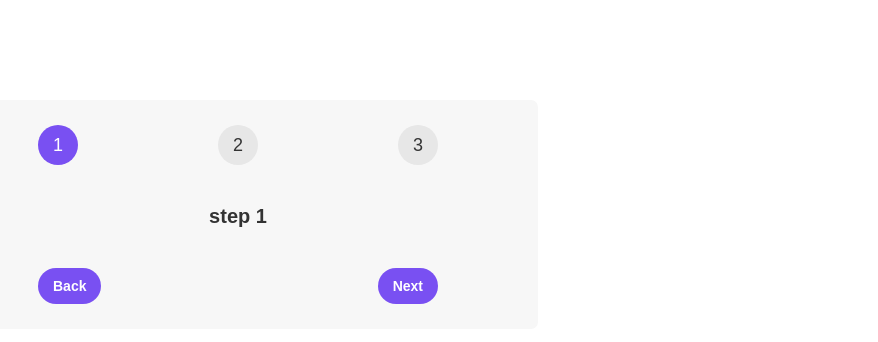
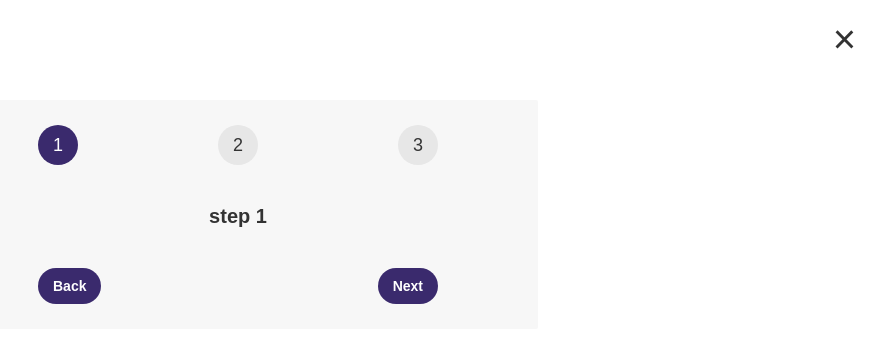
Before and after one commit to qaserge/react-steps, a React (Create React App) app: page / in a window 1280 px wide. Shown: the top 342 px of the page, without its empty margins (402-1280 px from the left). Built offline with nearby package versions, Linux system fonts and the light colour scheme.

Commit message:
Close functionality added

```diff
--- a/src/App.js
+++ b/src/App.js
@@ -4,6 +4,7 @@
 
 export default function App() {
   const [step, setStep] = useState(1);
+  const [isOpen, setIsOpen] = useState(true);
 
   function handleBackStep() {
     if (step > 1) setStep(step - 1);
@@ -14,6 +15,11 @@
   }
 
   return (
+    <>
+      <button className="close" onClick={() => setIsOpen(!isOpen)}>
+        &times;
+      </button>
+      {isOpen && (
         <div className="steps">
           <div className="numbers">
             <div className={step >= 1 ? "active" : ""}>1</div>
@@ -32,5 +38,7 @@
             </button>
           </div>
         </div>
+      )}
+    </>
   );
 }
--- a/src/index.css
+++ b/src/index.css
@@ -10,7 +10,7 @@
 .steps {
   width: 600px;
   background-color: #f7f7f7;
-  border-radius: 7px;
+  border-radius: 2px;
   padding: 25px 100px;
   margin: 100px auto;
 }
@@ -24,7 +24,7 @@
   height: 40px;
   aspect-ratio: 1;
   background-color: #e7e7e7;
-  border-radius: 50%;
+  border-radius: 100%;
   display: flex;
   align-items: center;
   justify-content: center;
@@ -32,7 +32,7 @@
 }
 
 .numbers .active {
-  background-color: #7950f2;
+  background-color: #3a2a6d;
   color: #fff;
 }
 
@@ -56,7 +56,7 @@
   border: none;
   cursor: pointer;
   padding: 10px 15px;
-  border-radius: 100px;
+  border-radius: 80px;
   font-size: 14px;
   font-weight: bold;
 
@@ -87,10 +87,10 @@
 }
 
 .close:hover {
-  color: #7950f2;
+  color: #3a2a6d;
 }
 
 .button {
-  background-color: #7950f2;
+  background-color: #3a2a6d;
   color: #fff;
 }
```
Lines whose indentation alone changed are shown as unchanged.
